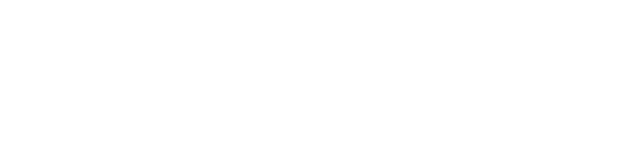
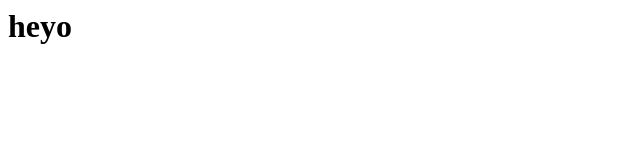
Before and after one commit to brbledsoe/cool_git_repo, a plain HTML site: page index.html in a window 1280 px wide. Shown: the whole page, without its empty margins (0-640 px from the left). Drawn offline with Linux system fonts and the light colour scheme.

Commit message:
added hey

```diff
--- a/index.html
+++ b/index.html
@@ -3,6 +3,6 @@
   <title></title>
 </head>
 <body>
-
+  <h1>heyo</h1>
 </body>
 </html>
```
